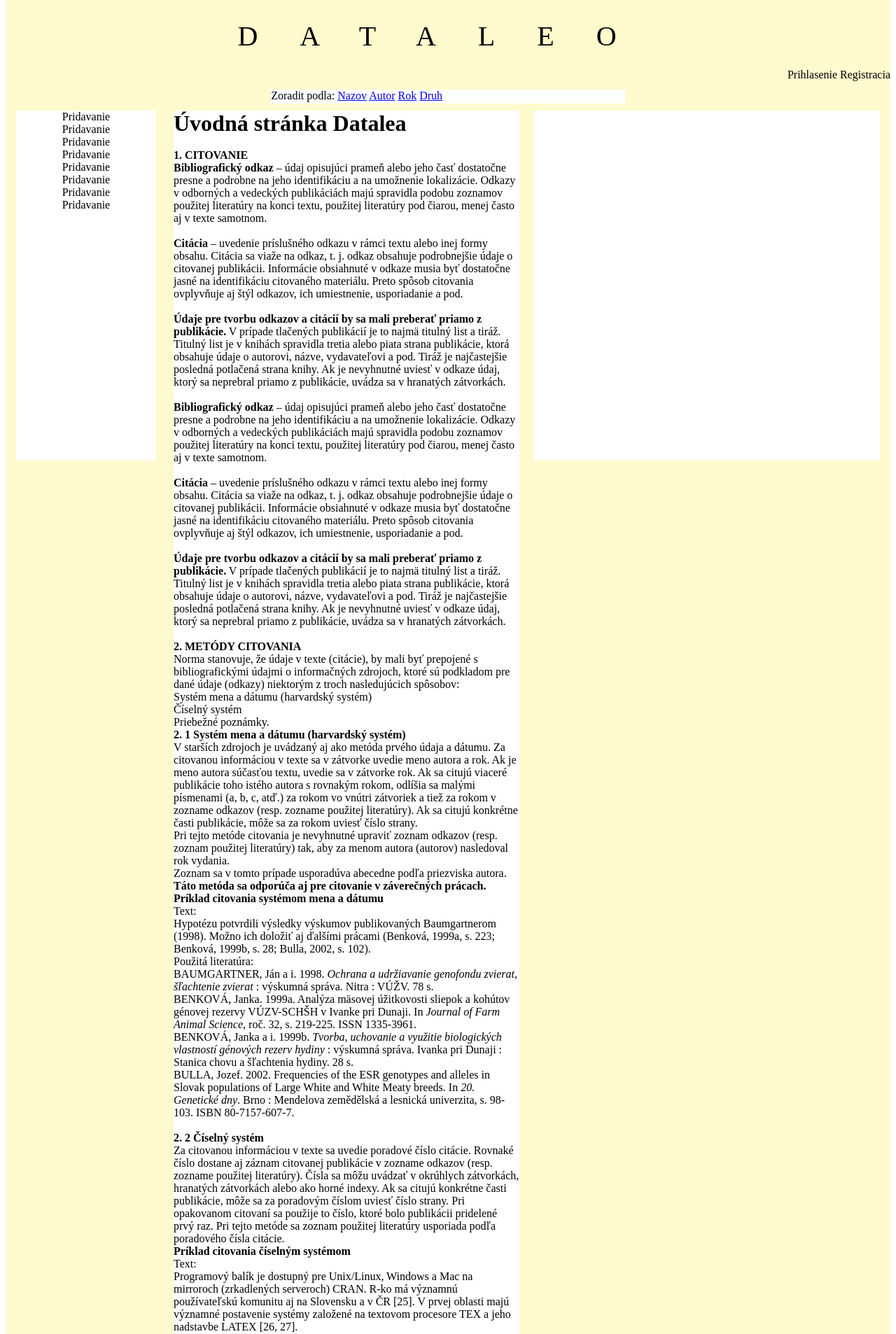
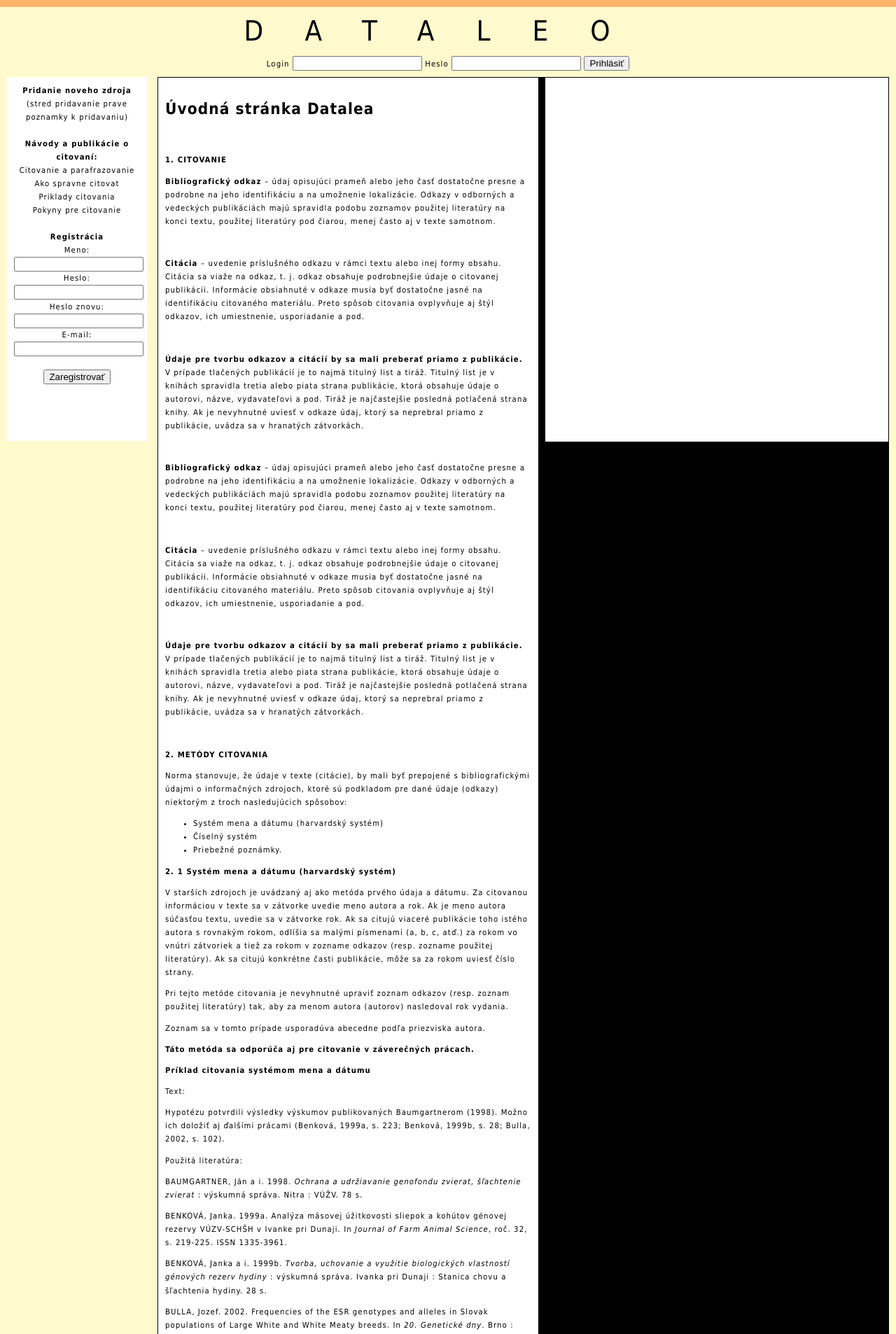
Before and after one commit to deny138/Dataleo, a PHP site: page /uvod/ in a window 1280 px wide. Shown: the top 1906 px of the page at 70% size. Run offline with PHP 8.4, Linux system fonts and the light colour scheme.

Commit message:
treti commit - vypisPohlad rieseny cez 2 vypisy,v rozlozeni 2 funkcie na volanie pohladov, divy su v rozlozeni

```diff
--- a/index.php
+++ b/index.php
@@ -1,5 +1,8 @@
 <?php
-
+/*
+ * zapnutie session
+ */
+session_start();
 /*
  * nastavenie kodovania
  */
--- a/kontrolery/ChybaKontroler.php
+++ b/kontrolery/ChybaKontroler.php
@@ -10,6 +10,7 @@ class ChybaKontroler extends Kontroler {
         //nastavenie sablony
         $this->pohlad = 'chyba';
 
+
     }
 
 }
--- a/kontrolery/Kontroler.php
+++ b/kontrolery/Kontroler.php
@@ -54,4 +54,6 @@ abstract class Kontroler {
         exit;
     }
 
+
+
 }
--- a/kontrolery/UvodKontroler.php
+++ b/kontrolery/UvodKontroler.php
@@ -4,7 +4,7 @@ class UvodKontroler extends Kontroler {
 
     public function spracuj($parametre) {
         header("HTTP//1.0 Uvod"); //TODO: ako napisat header?
-        $this->hlavicka['titulok'] = 'Uvodna stranka Datalea';
+        $this->hlavicka['titulok'] = 'DATALEO';
         $this->pohlad = 'uvod';
 
     }
--- a/modely/Db.php
+++ b/modely/Db.php
@@ -61,12 +61,40 @@ class Db {
         $vysledok = self::dotazJeden($dotaz, $parametre);
         return $vysledok[0];
     }
+
     /*
      * metoda ktora vrati ovplyvneny pocet riadkov pomocou SQL dotazu
      */
-    public static function dotaz($dotaz,$parametre=array()){
-        $vysledok=self::$spojenie->prepare($dotaz);
+
+    public static function dotaz($dotaz, $parametre = array()) {
+        $vysledok = self::$spojenie->prepare($dotaz);
         $vysledok->execute($parametre);
         return $vysledok->rowCount();
     }
+
+    /*
+     * metoda vlozi novy riadok do tabulke ako data z asociativneho pola
+     */
+
+    public static function vloz($tabulka, $parametre = array()) {
+        return self::dotaz("INSERT INTO `$tabulka`(`" . implode('`,`', array_keys($parametre)) . "`) VALUES (" . str_repeat('?,', sizeOf($parametre) - 1) . "?)", array_values($parametre));
+    }
+
+    /*
+     * zmeni riadok v tabulke tak aby obsahoval data z asocitivneho pola
+     */
+
+    public static function zmen($tabulka, $hodnoty = array(), $podmienka, $parametre = array()) {
+        return self::dotaz("UPDATE `$tabulka` SET `" .
+                        implode('` = ?, `', array_keys($hodnoty)) .
+                        "` = ? " . $podmienka, array_merge(array_values($hodnoty), $parametre));
+    }
+
+    /*
+     * vrati ID posledneho vlozeneho zaznamu
+     */
+    public static function getLastId(){
+        return self::$spojenie->lastInsertId();
+    }
+
 }
--- a/modely/VypisZdrojov.php
+++ b/modely/VypisZdrojov.php
@@ -13,5 +13,7 @@ class VypisZdrojov {
                         . '`miesto_vydania`, `nakladatelstvo`, `rok_vydania`, `isbn`, `issn`,`doi`,'
                         . '`strany`,`url`,`datum_aktualizacie`,`datum_pridania`, `hodnotenie`, `poznamka` FROM `zdroj`'
                 . 'WHERE `zdroj_id`=?',array($id));
+
+
     }
 }
--- a/pohlady/rozlozenie.phtml
+++ b/pohlady/rozlozenie.phtml
@@ -8,65 +8,59 @@
         <meta name="keywords" content="<?= $klucove_slova ?>"/>
         <link rel="stylesheet" href="style.css" type="text/css"/>
     </head>
-
-
-
     <body>
-
         <div id="all">
-
             <div id="hlava">
                 DATALEO
             </div>
 
-            <div id="administracia">
-                Prihlasenie    Registracia
+
+
+            <div id="prihlasenie">
+
+               <form method="post">
+
+                    Login <input type="text" name="login" />
+                    Heslo <input type="password" name="heslo" />
+                    <input type="submit" value="Prihlásiť" />
+                </form>
             </div>
 
-            <div id="menu">
-                Zoradit podla:
-                <a href="clanek/uvod">Nazov</a>
-                <a href="clanek">Autor</a>
-                <a href="kontakt">Rok</a>
-                <a href="kontakt">Druh</a>
-            </div>
-
-            <div id="obsah">
 
                 <div id="pridanie">
-                    Pridavanie <br>
-                    Pridavanie <br>
-                    Pridavanie <br>
-                    Pridavanie <br>
-                    Pridavanie <br>
-                    Pridavanie <br>
-                    Pridavanie <br>
-                    Pridavanie <br>
+                    <b> Pridanie noveho zdroja </b> <br> (stred pridavanie prave poznamky k pridavaniu)
+                    <br> <br> <b> Návody a publikácie o citovaní: </b>
+                     <br> <a onclick="window.open('http://www.vssvalzbety.sk/userfiles/fzsp/Statnice/citovanie-a1.pdf', 'name', 'width=600,height=400')">Citovanie a parafrazovanie</a>
+                     <br> <a onclick="window.open('https://www.uk.ukf.sk/data/epca/Ako_citovat_-_metodika_popisu.pdf', 'name', 'width=600,height=400')">Ako spravne citovat</a>
+                    <br>  <a onclick="window.open('http://vili.uniba.sk/AK/citovanie_priklady.pdf', 'name', 'width=600,height=400')">Priklady citovania</a>
+
+                    <br> <a onclick="window.open('http://www.starfall.com/', 'name', 'width=600,height=400')">Pokyny pre citovanie</a>
+
+                    <form method="post">
+                       <br> <b>Registrácia</b>
+                   <br> Meno: <input type="text" name="meno_reg" />
+                   <br> Heslo: <input type="password" name="heslo_reg" />
+                   <br> Heslo znovu: <input type="password" name="heslo_znovu_reg" />
+                   <br> E-mail: <input type="text" name="email" /> <br>
+                    <br> <input type="submit" value="Zaregistrovať" />
+                    </form>
+
                 </div>
-
+            <div id="obsah">
                 <div id="ukazka">
-                    <?php $this->kontroler->vypisPohladZdroj(); ?>
+                    <?php
+                    $this->kontroler->vypisPohladZdroj();
+                    //TODO: vyskusat ze tieto divy nebudu v sablone ale v pohladoch a spojit ukazku so zdrojmi do jedneho :
+                    // vypisPohlad(() potom vypise oba
+                    ?>
                 </div>
-
                 <div id="zdroje">
-
-
                     <?php $this->kontroler->vypisPohlad(); ?>
                 </div>
-
-
-
-
             </div>
-
             <div id="pata">
                 © Denisa Starinská, 2016
             </div>
-
         </div>
-
-
-
     </body>
-
 </html>
--- a/style.css
+++ b/style.css
@@ -1,30 +1,3 @@
-
-* {
-    padding: 0;
-    margin: 0;
-    text-indent: 0;
-    border: 0;
-}
-
-h1, h2, h3, h4, a img {
-    padding: 0;
-    margin: 0;
-    border: 0;
-}
-
-ul, ol { list-style: none  }
-
-table, td, th {
-    border: 0;
-    font-size: 1em;
-    font-weight:normal;
-}
-
-// toto bolo vyresetovanie vsetkych prednastavenych funkcii
-
-
-
-
 
 body {
     background: #FFB56B;
@@ -39,79 +12,75 @@ body {
     background: #FFFACD	;
     border: 0px solid black;
     height: auto;
-    margin: 0 8px;
-    padding: 8px 0;
+    // margin: 10px 10px 10px 10px;
     text-align: left;
     width: auto;
 }
 #hlava {
     background: #FFFACD;
-    //border: 1px solid #6f9177;
+    border: 0px solid #6f9177;
     height: 60px;
-    margin-top: 20px;
+    margin-top: 10px;
     width: 100%;
     text-align: center;
     font-size: 40px;
     letter-spacing: 60px;
 }
 
-#administracia{
-    background: #FFFACD;
-    // border: 1px solid #6f90ba;
+/*#spravy{
+    background: #DBE8F8;
+    height: 20px;
+    margin: 10px auto;
+    width: 60%;
+    text-align: center;
+}
+*/
+
+#prihlasenie {
+    //background: white;
+    //border: 1px solid #6f90ba;
     height: 20px;
     margin: 10px auto;
     width: auto;
-    text-align: right;
+    text-align: center;
 }
-#menu {
-    background: white;
-    //border: 1px solid #6f90ba;
-    height: 20px;
-    margin: 10px auto;
-    width: 40%;
-    text-align: left;
 
-}
+
 #obsah{
-    background: #FFFACD	;
+    background: black	;
     //  border: 1px solid black;
     width: auto;
-    min-height: 400px;
-    margin: 5px 15px 0 15px;
-    padding-bottom: 5px;
+    min-height: 500px;
+    margin-right:  10px;
+    margin-left:   225px;
+
 }
 
 #pridanie{
     background: white;
-    // border: 1px solid black;
     float:left;
-    width:200px;
+    width:180px;
     min-height: 500px;
     text-align: center;
-    //  margin: 5px 5px 5px 5px;
+    margin-left:   10px;
+    padding: 10px 10px 10px 10px;
 }
 
 #ukazka{
     background: white;
-    //  border: 1px solid black;
+    border: 1px solid black;
     float:right;
-    width:40%;
+    width:45%;
     min-height: 500px;
-    //margin: 5px 5px 5px 5px;
-
+    padding: 10px 10px 10px 10px;
 }
 
 #zdroje {
     background: white;
-    //border: 1px solid black;
-    padding: 0 0 0 0px;
+    border: 1px solid black;
+    padding: 10px 10px 10px 10px;
     min-height: 500px;
-    width:40%;
-    margin-left: 225px;
-    //margin-bottom: 5px;
-    // margin-top: 5px;
-    // margin-right: 5px;
-
+    width:50%;
 }
 
 #pata {
@@ -120,6 +89,6 @@ body {
     clear: both;
     width: auto;
     height: auto;
-    padding: 5px 0;
+    padding: 15px 0;
     text-align: right;
 }
```
Also changed, not shown: kontrolery/ZdrojeKontroler.php (+6 -3 lines), modely/SpravcaPouzivatelov.php (added, +35 -0 lines), pohlady/ukazka.phtml (+118 -15 lines), pohlady/zdroje.phtml (+14 -13 lines).
